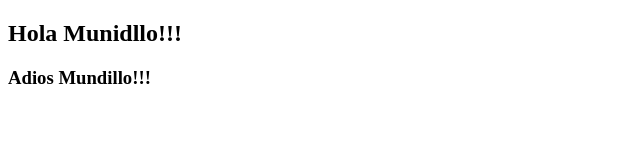
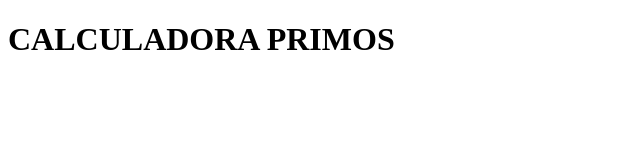
Before and after one commit to MastoideoEsternocleido/calculadora-numeros-primos, a plain HTML site: page index.html in a window 1280 px wide. Shown: the whole page, without its empty margins (0-640 px from the left). Drawn offline with Linux system fonts and the light colour scheme.

Commit message:
plataforma

```diff
--- a/index.html
+++ b/index.html
@@ -1,10 +1,14 @@
 <!DOCTYPE html>
-<html>
+<html lang="es"></html>
   <head>
-    <h2>Hola Munidllo!!!</h2>
-    <h3>Adios Mundillo!!!</h3>
-
+    <meta charset="UTF-8">
+    <meta name="descriptions" content="pagina para calcular número primos">
+    <title>CALCULADORA PRIMOS </title>
+    <meta name="keywords" content="calculadora, primos">
+    <meta name="author" content="Eduardo, Jorge, Antony, Moises, Jaime">
 
   </head>
-
+  <body>
+    <h1>CALCULADORA PRIMOS</h1>
+  </body>
 </html>
```
